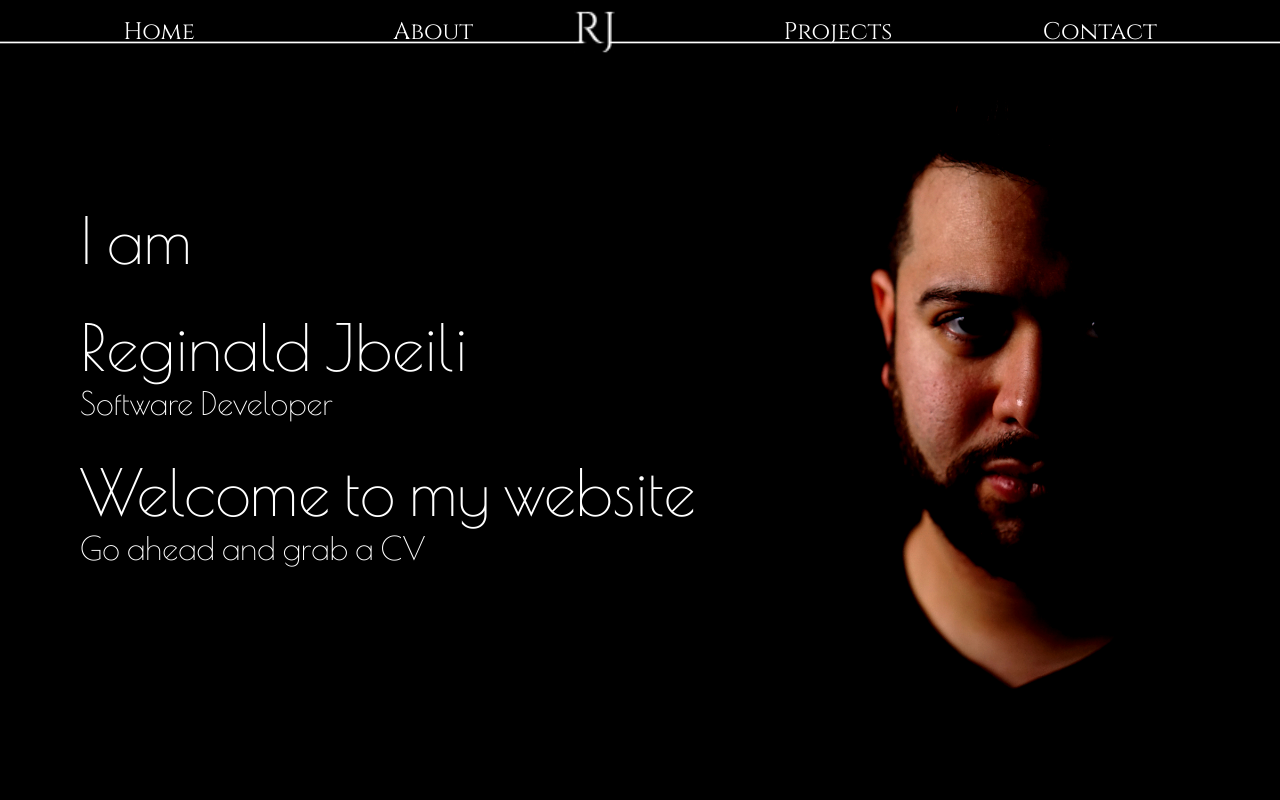
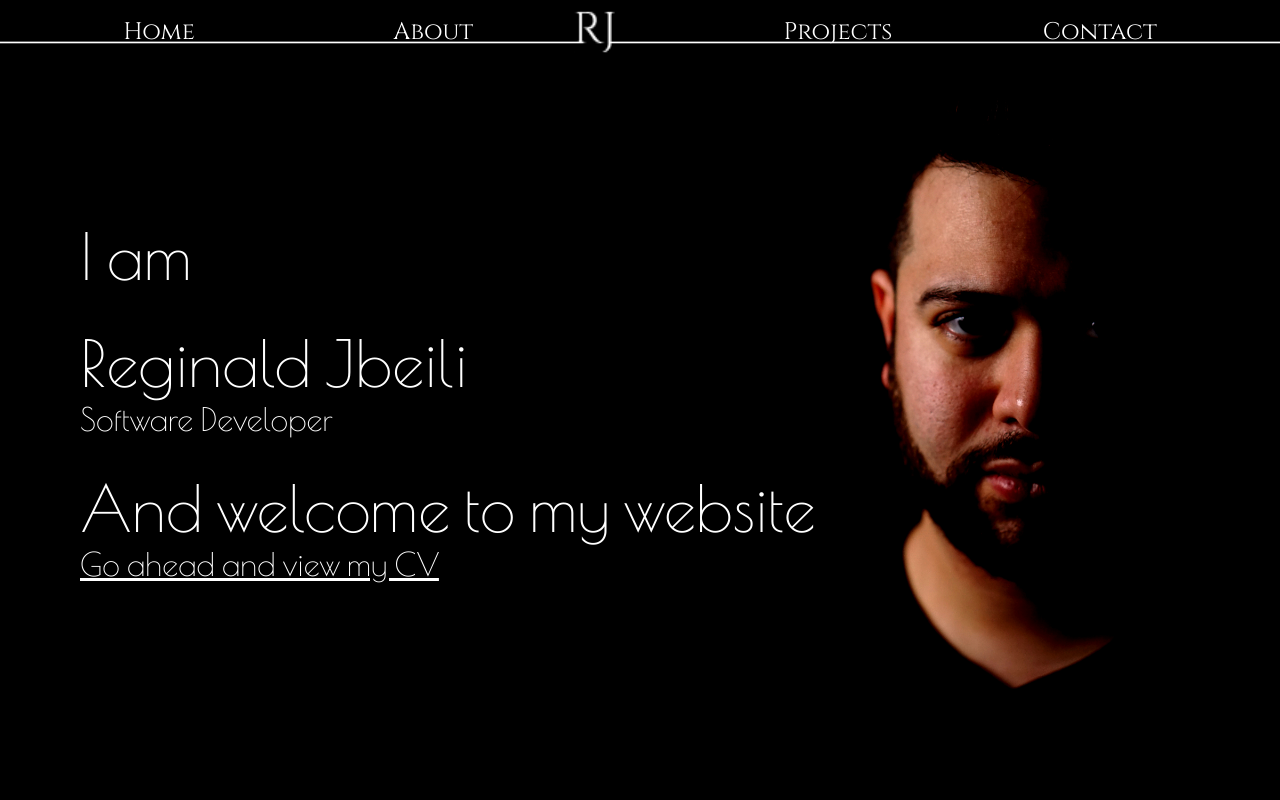
Before and after one commit to ReginaldJbeili/portfolio-website, a React (Create React App) app: page / in a window 1280 px wide. Shown: the top 800 px of the page. Built offline with nearby package versions, Linux system fonts and the light colour scheme; a web font is replaced by a local one.

Commit message:
create a cv link for viewing/downloading

```diff
--- a/src/Components/Landing/Landing.js
+++ b/src/Components/Landing/Landing.js
@@ -1,6 +1,7 @@
 import React from "react";
 import "./Landing.css";
 import H1 from "../Styles/H1.style";
+import A2 from "../Styles/A2.style";
 
 const Landing = () => {
   return (
@@ -11,9 +12,16 @@ const Landing = () => {
 
       <H1 className="h1-sub">Software Developer</H1>
 
-      <H1>Welcome to my website</H1>
+      <H1>And welcome to my website</H1>
 
-      <H1 className="h1-sub">Go ahead and grab a CV</H1>
+      <A2
+        className="h1-sub"
+        href="https://drive.google.com/file/d/1x9g8bEpA1MtU6HhbDQNhGwwnRMKsf0Nj/view?usp=sharing"
+        rel="noopener noreferrer"
+        target="_blank"
+      >
+        Go ahead and view my CV
+      </A2>
     </section>
   );
 };
--- /dev/null
+++ b/src/Components/Styles/A2.style.js
@@ -0,0 +1,24 @@
+import styled from "styled-components";
+
+const A2 = styled.a`
+  font-family: "Poiret One";
+  font-weight: lighter;
+  font-size: 4rem;
+  margin: 0 0 0 5rem;
+  color: #ffffff;
+  transition-property: transform;
+  transition-duration: 0.5s;
+  text-decoration: underline;
+  link {
+    color: #ffffff;
+  }
+  &:visited {
+    color: #ffffff;
+  }
+  &:hover {
+    transform: skewX(-20deg);
+    color: #ffffff;
+  }
+`;
+
+export default A2;
```
